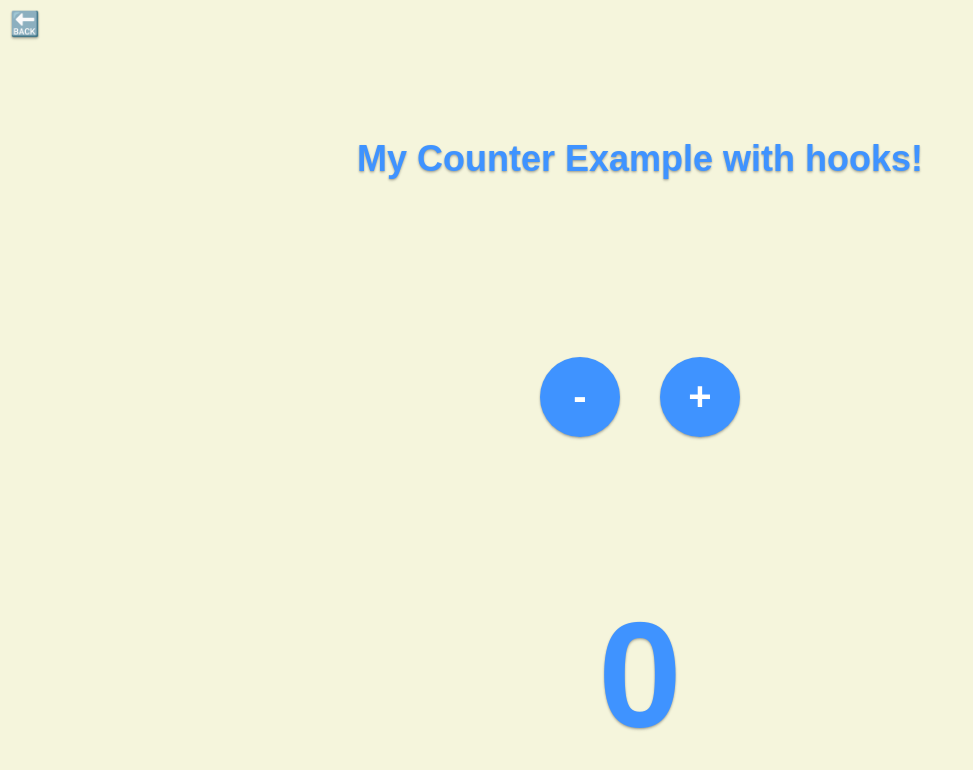
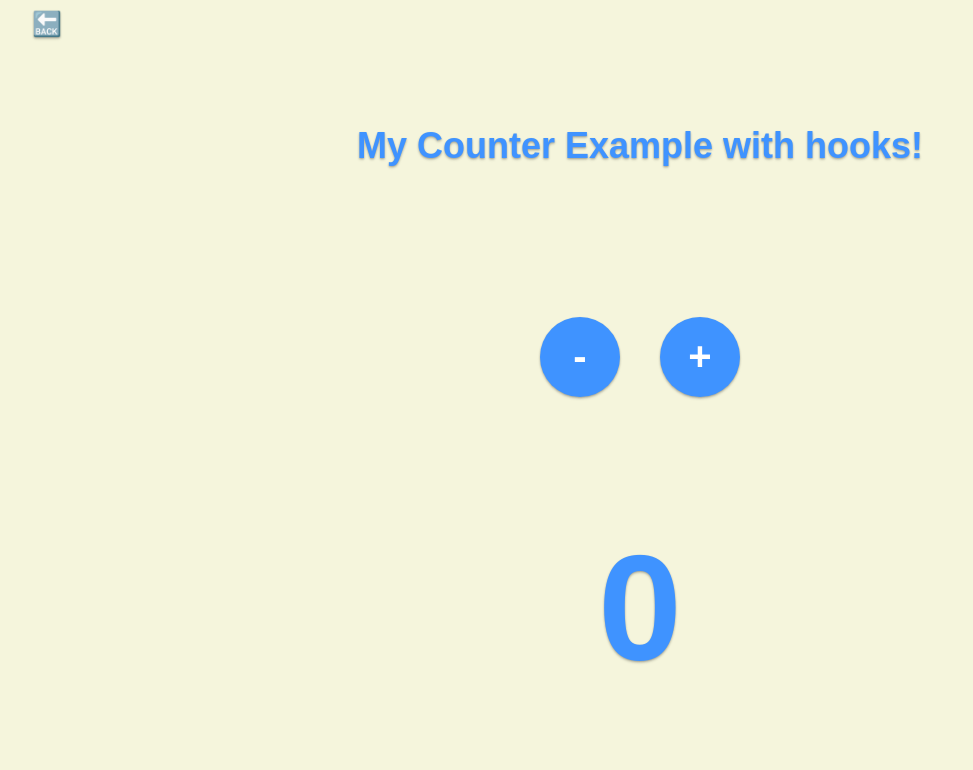
Before and after one commit to sebas095/hooks-reducer-context, a React (Create React App) app: page /counter in a window 1280 px wide. Shown: the top 770 px of the page, without its empty margins (0-973 px from the left). Built offline with nearby package versions, Linux system fonts and the light colour scheme.

Commit message:
ADD - minor changes in styles

```diff
--- a/src/App.js
+++ b/src/App.js
@@ -18,10 +18,9 @@ const GloablStyle = createGlobalStyle`
 `;
 
 const Container = styled.div`
-  width: 100vw;
+  width: 95vw;
   display: inline-block;
   text-align: left;
-  margin-left: 10px;
   margin-top: 10px;
 `;
 
@@ -40,7 +39,7 @@ const App = () => {
     <>
       <GloablStyle />
       <Store>
-        {location.pathname !== process.env.REACT_APP_BASENAME && (
+        {location.pathname !== "/" && (
           <Container>
             <Back to="/"> 🔙 </Back>
           </Container>
--- a/src/components/counter.jsx
+++ b/src/components/counter.jsx
@@ -10,7 +10,7 @@ const CountContainer = styled.div`
   flex-direction: column;
   justify-content: space-around;
   align-items: center;
-  height: 100vh;
+  height: 90vh;
   text-shadow: 0 2px 3px rgba(0, 0, 0, 0.12), 0 1px 2px rgba(0, 0, 0, 0.24);
 `;
 
```
